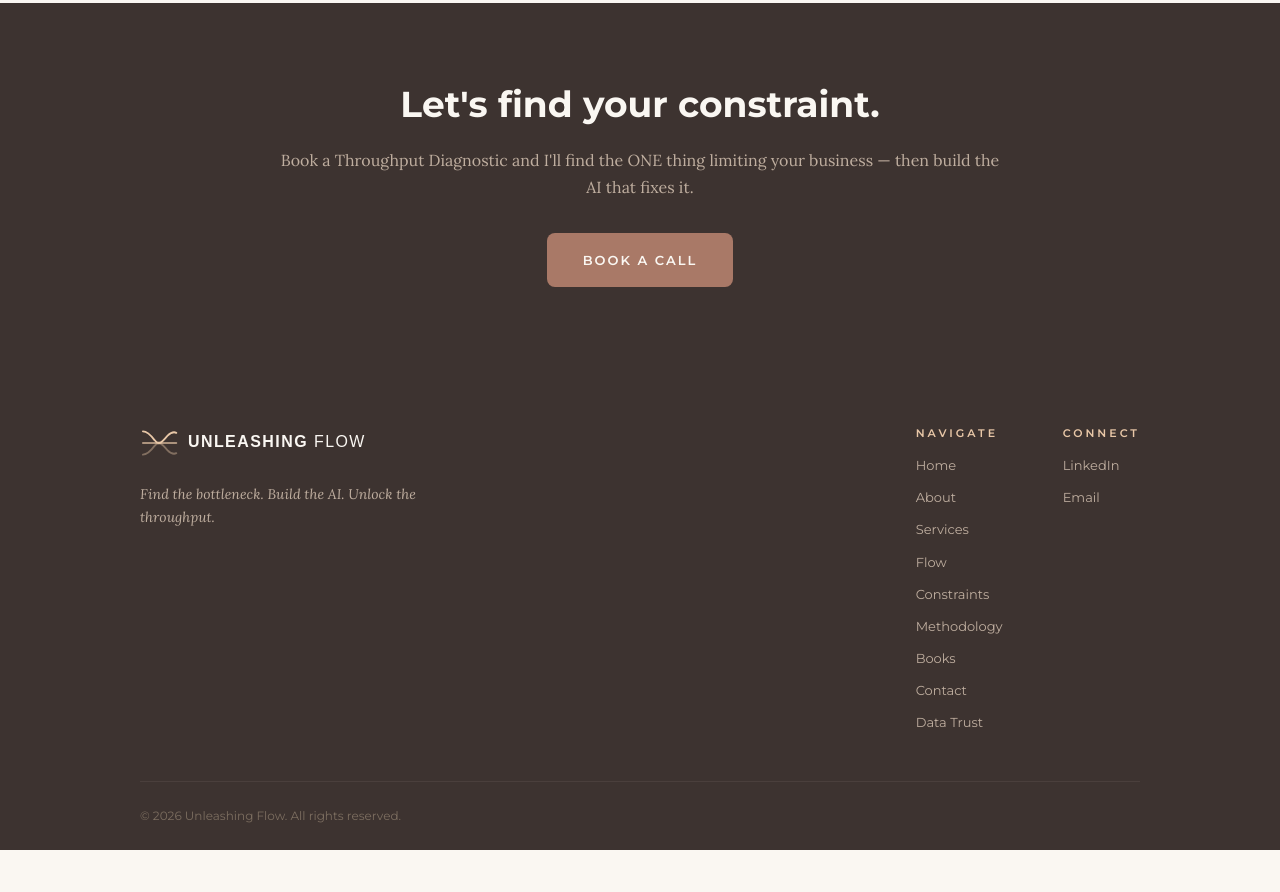
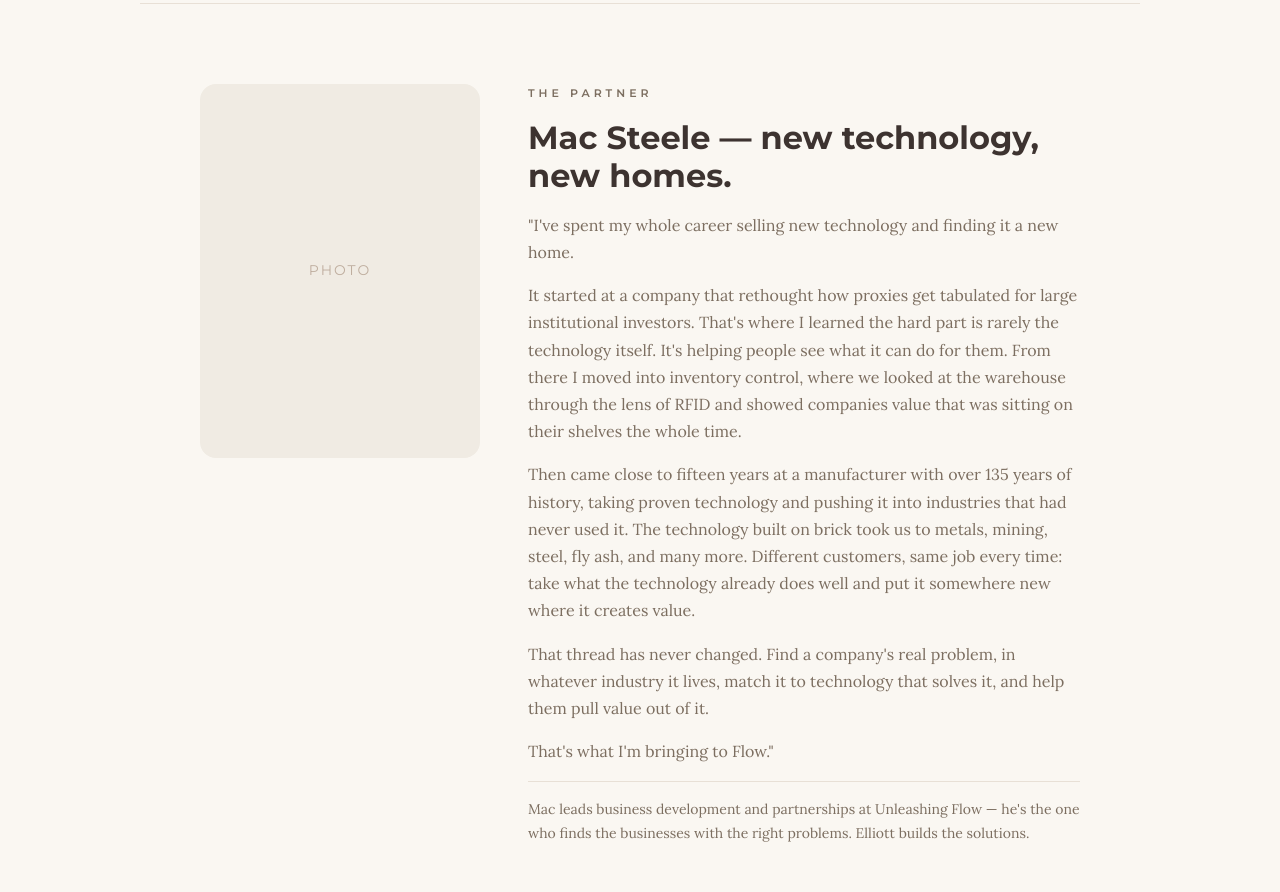
Before and after one commit to TomEnglish/UnleashingFlow, an Astro site: page /about in a window 1280 px wide. Shown: the part 3028-3920 px from the top of the page. Before the commit the page ends 3878 px from the top, so only its background shows below. Built offline with nearby package versions, Linux system fonts and the light colour scheme; Astro itself is replaced by a stand-in of ours.

Commit message:
Add Mac Steele partner section to About page
Co-Authored-By: Claude Fable 5 <noreply@anthropic.com>

```diff
--- a/src/pages/about.astro
+++ b/src/pages/about.astro
@@ -6,7 +6,7 @@ import CTASection from '../components/CTASection.astro';
 
 <PageLayout
   title="About"
-  description="Elliott English — 20 years of operations leadership across the Air Force, Morgan Stanley, healthcare, and government, now building AI systems that target your real constraint."
+  description="Elliott English and Mac Steele — operations leadership and a career of matching technology to real business problems, now building AI systems that target your real constraint."
 >
   <section class="about-hero section-dark">
     <div class="section-inner">
@@ -95,6 +95,38 @@ import CTASection from '../components/CTASection.astro';
     </div>
   </section>
 
+  <hr class="divider" />
+
+  <section class="about-partner section">
+    <div class="story-grid">
+      <div class="photo-placeholder">
+        <span>Photo</span>
+      </div>
+      <div class="story-content">
+        <p class="section-label">The Partner</p>
+        <h2 class="section-title">Mac Steele — new technology, new homes.</h2>
+        <p>
+          "I've spent my whole career selling new technology and finding it a new home.
+        </p>
+        <p>
+          It started at a company that rethought how proxies get tabulated for large institutional investors. That's where I learned the hard part is rarely the technology itself. It's helping people see what it can do for them. From there I moved into inventory control, where we looked at the warehouse through the lens of RFID and showed companies value that was sitting on their shelves the whole time.
+        </p>
+        <p>
+          Then came close to fifteen years at a manufacturer with over 135 years of history, taking proven technology and pushing it into industries that had never used it. The technology built on brick took us to metals, mining, steel, fly ash, and many more. Different customers, same job every time: take what the technology already does well and put it somewhere new where it creates value.
+        </p>
+        <p>
+          That thread has never changed. Find a company's real problem, in whatever industry it lives, match it to technology that solves it, and help them pull value out of it.
+        </p>
+        <p>
+          That's what I'm bringing to Flow."
+        </p>
+        <p class="partner-role">
+          Mac leads business development and partnerships at Unleashing Flow — he's the one who finds the businesses with the right problems. Elliott builds the solutions.
+        </p>
+      </div>
+    </div>
+  </section>
+
   <CTASection
     heading="Let's find your constraint."
     subtext="Book a Throughput Diagnostic and I'll find the ONE thing limiting your business — then build the AI that fixes it."
@@ -147,6 +179,14 @@ import CTASection from '../components/CTASection.astro';
   .story-content p {
     margin-bottom: 16px;
     color: var(--warm-gray);
+  }
+
+  .partner-role {
+    font-size: 14px;
+    color: var(--taupe);
+    border-top: 1px solid #E8E0D6;
+    padding-top: 16px;
+    margin-top: 8px;
   }
 
   .diff-grid {
```
